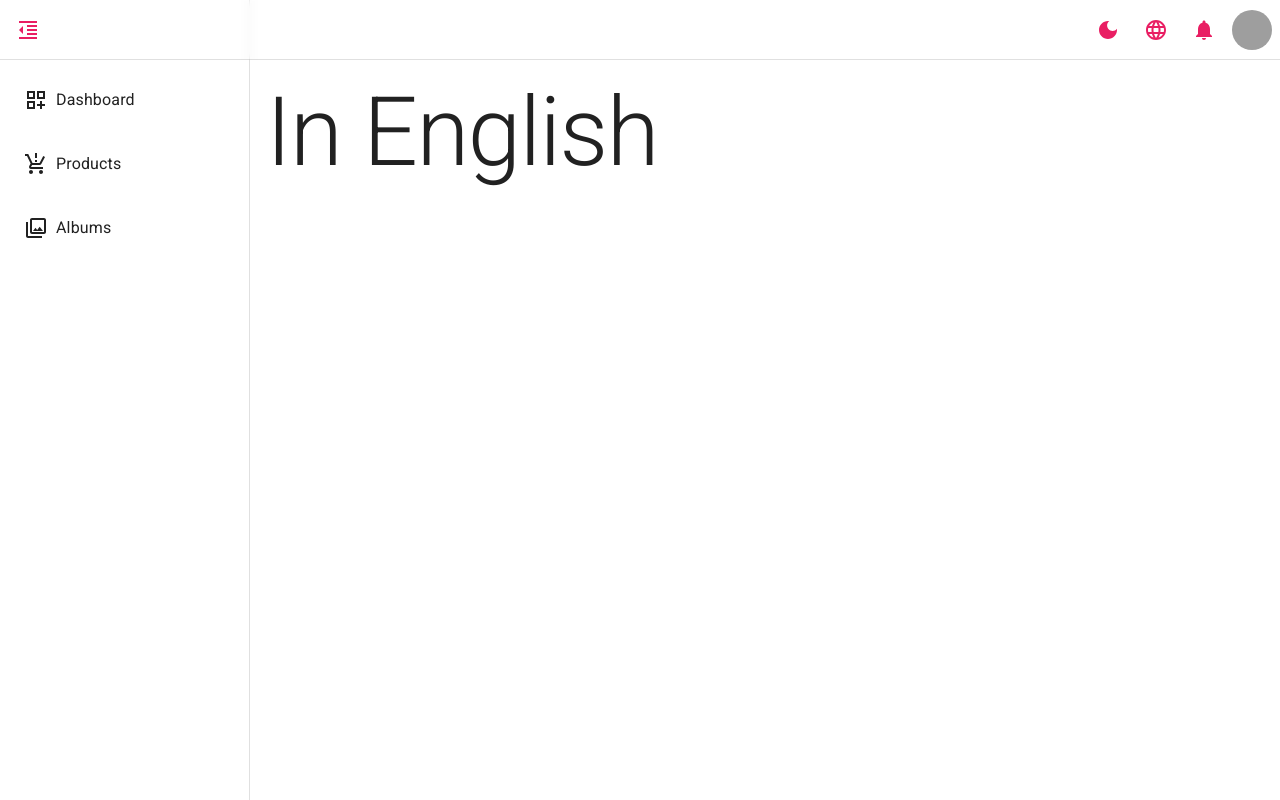
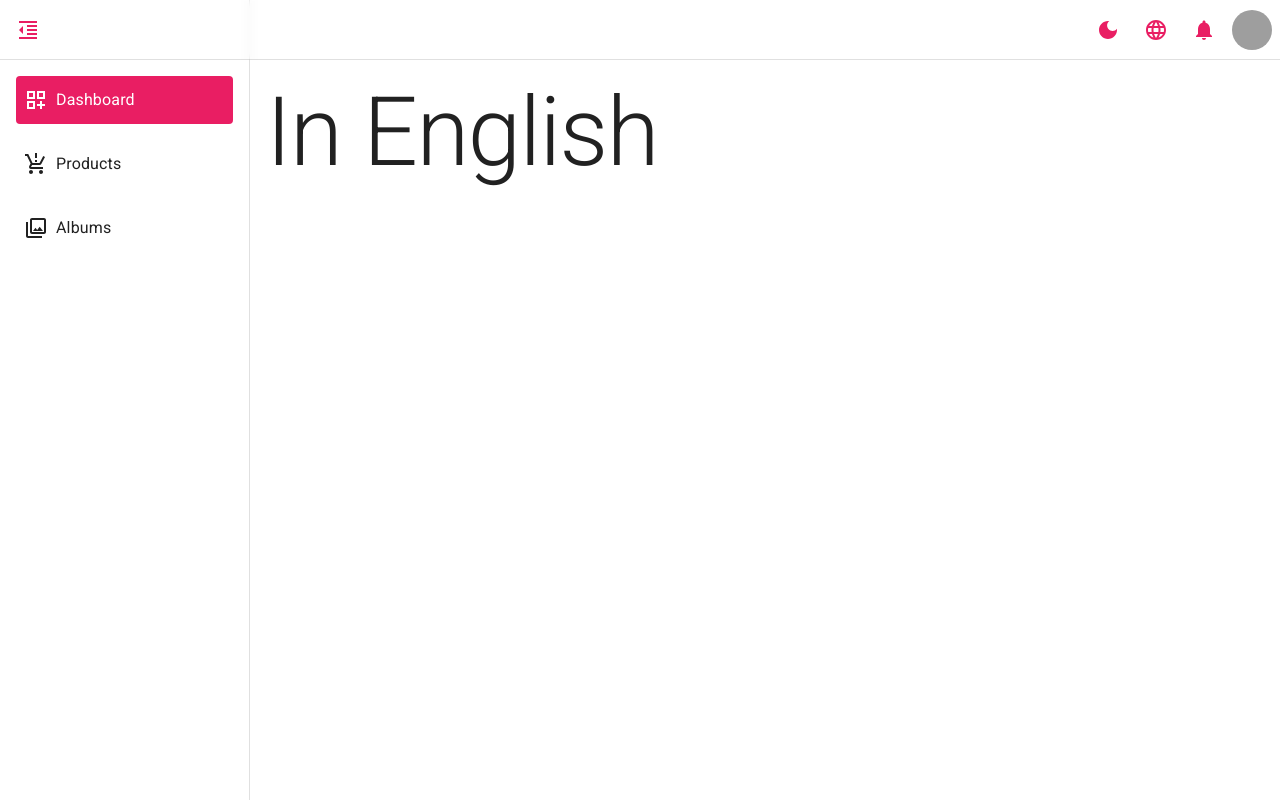
Before and after one commit to MinPyaeKyaw/saimin-admin-dashboard-mui, a React (Vite) app: page / in a window 1280 px wide. Built offline with nearby package versions, Linux system fonts and the light colour scheme; grey boxes are pictures that could not be loaded.

Commit message:
feat(side-bar): added dynamic menu items

```diff
--- a/src/assets/localizations/en.json
+++ b/src/assets/localizations/en.json
@@ -1,5 +1,8 @@
 {
   "hello": "In English",
   "english": "English",
-  "myanmar": "Myanmar"
+  "myanmar": "Myanmar",
+  "dashboard": "Dashboard",
+  "products": "Products",
+  "albums": "Albums"
 }
--- a/src/assets/localizations/mm.json
+++ b/src/assets/localizations/mm.json
@@ -1,5 +1,8 @@
 {
   "hello": "မြန်မာလိုဖြစ်သွားပြီ",
   "english": "အင်္ဂလိပ်",
-  "myanmar": "မြန်မာ"
+  "myanmar": "မြန်မာ",
+  "dashboard": "ဒက်ရှ်ဘုတ်",
+  "products": "ထုတ်ကုန်များ",
+  "albums": "အယ်လ်ဘမ်များ"
 }
--- a/src/hooks/useGetMenus.tsx
+++ b/src/hooks/useGetMenus.tsx
@@ -1,12 +1,16 @@
 import CollectionsOutlinedIcon from '@mui/icons-material/CollectionsOutlined';
 import DashboardCustomizeOutlinedIcon from '@mui/icons-material/DashboardCustomizeOutlined';
 import ProductionQuantityLimitsOutlinedIcon from '@mui/icons-material/ProductionQuantityLimitsOutlined';
+import { useTranslation } from 'react-i18next';
 
 export default function useGetMenus() {
+  const { t } = useTranslation();
+
   return [
     {
       id: 1,
-      name: 'Dashboard',
+      name: t('dashboard'),
+      route: '/',
       icon: (
         <DashboardCustomizeOutlinedIcon
           sx={{
@@ -17,7 +21,8 @@ export default function useGetMenus() {
     },
     {
       id: 2,
-      name: 'Products',
+      name: t('products'),
+      route: '/products',
       icon: (
         <ProductionQuantityLimitsOutlinedIcon
           sx={{
@@ -28,7 +33,8 @@ export default function useGetMenus() {
     },
     {
       id: 3,
-      name: 'Albums',
+      name: t('albums'),
+      route: '/albums',
       icon: (
         <CollectionsOutlinedIcon
           sx={{
--- a/src/layouts/DashboardLayout/components/MenuItem.tsx
+++ b/src/layouts/DashboardLayout/components/MenuItem.tsx
@@ -6,37 +6,47 @@ import {
   Typography,
   useTheme,
 } from '@mui/material';
+import { useNavigate } from '@tanstack/react-router';
 
 interface Props {
   active: boolean;
-  icon?: ReactNode;
-  name: string;
+  menu: {
+    id: number;
+    name: string;
+    icon: ReactNode;
+    route: string;
+  };
 }
 
-export function MenuItem({
-  active,
-  name,
-  icon,
-  ...props
-}: Props & ButtonBaseProps) {
+export function MenuItem({ active, menu, ...props }: Props & ButtonBaseProps) {
   const theme = useTheme();
+  const navigate = useNavigate();
 
   return (
     <ButtonBase
+      onClick={() =>
+        navigate({
+          to: menu.route,
+        })
+      }
       sx={{
         width: '100%',
         paddingY: 1.5,
         fontSize: 16,
         borderRadius: 1,
-        '&:hover': {
-          background: theme.palette.action.hover,
-        },
+        color: active ? 'white' : theme.palette.text.primary,
+        ...(active && { background: theme.palette.primary.main }),
+        ...(!active && {
+          '&:hover': {
+            background: theme.palette.action.hover,
+          },
+        }),
       }}
       {...props}
     >
       <Stack direction="row" width="100%">
-        {icon}
-        <Typography>{name}</Typography>
+        {menu.icon}
+        <Typography>{menu.name}</Typography>
       </Stack>
     </ButtonBase>
   );
--- a/src/layouts/DashboardLayout/components/SideBar.tsx
+++ b/src/layouts/DashboardLayout/components/SideBar.tsx
@@ -1,4 +1,5 @@
 import { Box, List, ListItem, useTheme } from '@mui/material';
+import { useRouterState } from '@tanstack/react-router';
 import { MENUBAR_HEIGHT } from '@configs/ui-consts';
 import { getSidebarWidth } from '@helpers/ui';
 import useGetMenus from '@hooks/useGetMenus';
@@ -6,6 +7,7 @@ import useUserPreferencesStore from '@stores/userPreferencesStore';
 import { MenuItem } from './MenuItem';
 
 export function SideBar() {
+  const routerState = useRouterState();
   const theme = useTheme();
   const { sidebarOpen } = useUserPreferencesStore();
   const menus = useGetMenus();
@@ -26,7 +28,10 @@ export function SideBar() {
       <List>
         {menus.map((menu) => (
           <ListItem key={menu.id}>
-            <MenuItem active name={menu.name} icon={menu.icon} />
+            <MenuItem
+              active={routerState.location.pathname === menu.route}
+              menu={menu}
+            />
           </ListItem>
         ))}
       </List>
--- a/src/routes/dashboard-routes.tsx
+++ b/src/routes/dashboard-routes.tsx
@@ -11,7 +11,7 @@ const dashboardRoute = createRoute({
 
 const postsRoute = createRoute({
   getParentRoute: () => dashboardRoot,
-  path: '/posts',
+  path: '/products',
   component: () => <PostsPage />,
 });
 
```
